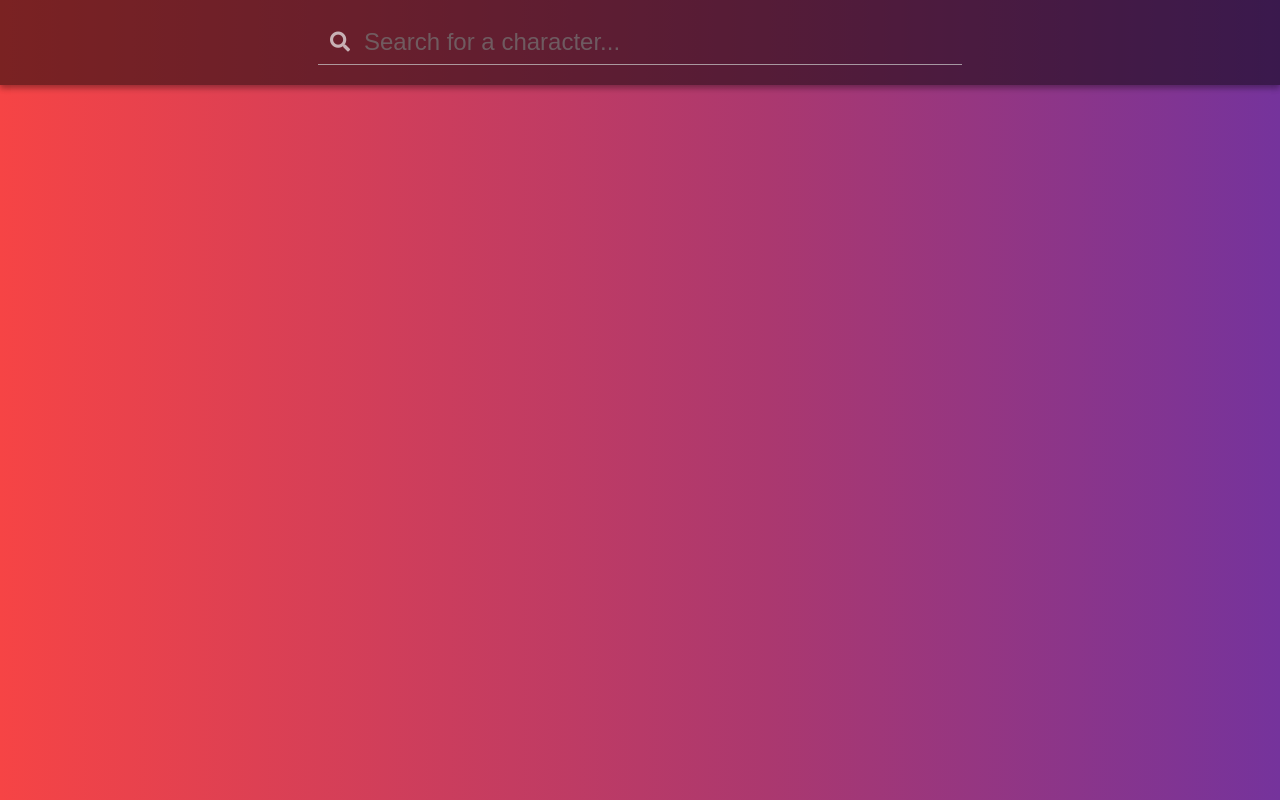
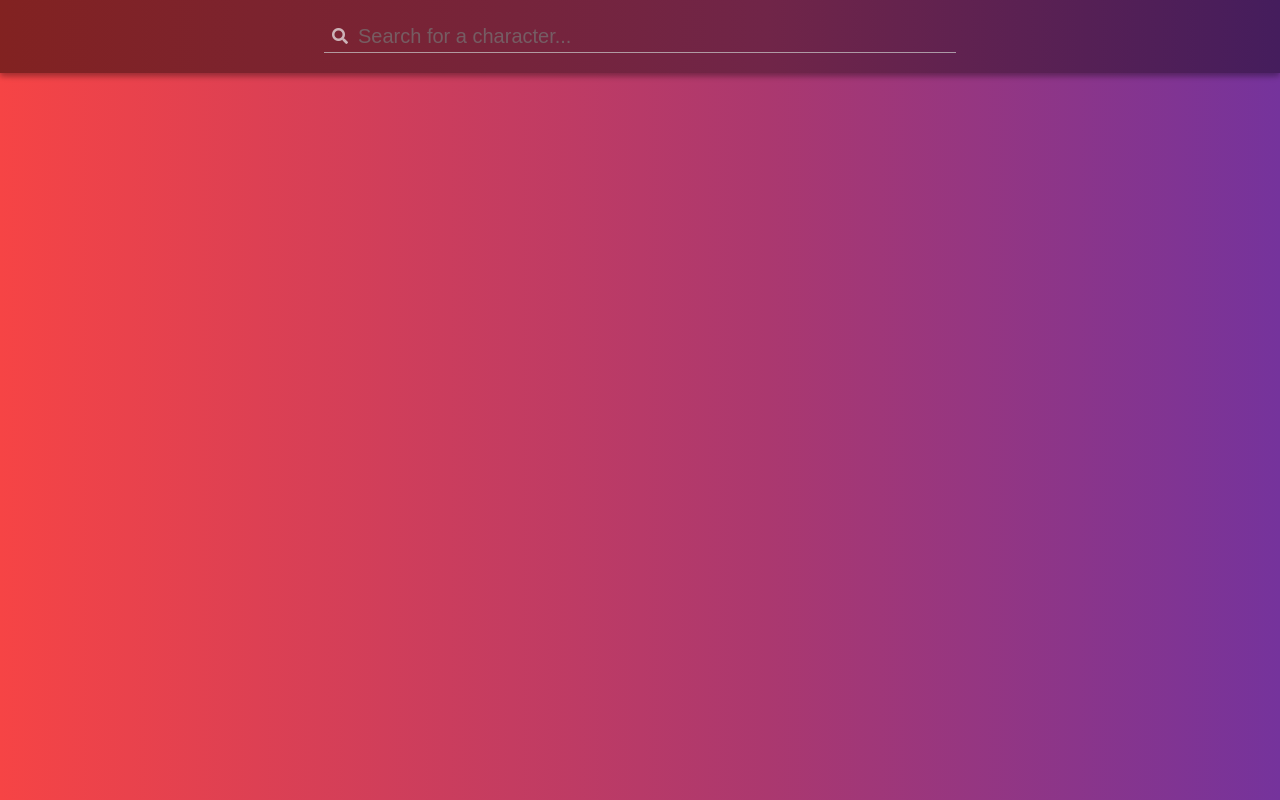
Before and after one commit to balzss/marvel, a React (Create React App) app: page / in a window 1280 px wide. Built offline with nearby package versions, Linux system fonts and the light colour scheme.

Commit message:
finishing cleanup

```diff
--- a/src/App.css
+++ b/src/App.css
@@ -1,4 +1,3 @@
-@import url('https://fonts.googleapis.com/css?family=Permanent+Marker');
 @import url('https://fonts.googleapis.com/css?family=Open+Sans:400,600,700');
 
 @font-face {
@@ -21,17 +20,21 @@ body {
 }
 
 .container {
+    max-width: 600px;
     display: flex;
+    margin: auto;
     flex-direction: column;
-    padding: 92px 12px;
+    padding: 78px 12px;
 }
 
 .search-bar {
-    position: absolute;
+    z-index: 1000;
+    position: fixed;
     top: 0;
     left: 0;
     width: 100%;
-    background-color: rgba(0,0,0,0.5);
+    background: rgb(130,34,33);
+    background: linear-gradient(90deg, rgba(130,34,33,1) 0%, rgba(112,37,72,1) 60%, rgba(69,29,93,1) 100%);
     color: #f0f0f0;
     display: flex;
     justify-content: center;
@@ -42,8 +45,8 @@ body {
 .search-bar > .fa-search {
     border-bottom: 1px solid #ccc;
     color: inherit;
-    font-size: 20px;
-    padding: 12px;
+    font-size: 16px;
+    padding: 8px;
     opacity: 0.7;
 }
 .search-bar > input {
@@ -55,15 +58,7 @@ body {
     border-bottom: 1px solid #ccc;
     outline: none;
     color: inherit;
-    font-size: 24px;
-}
-
-.container {
-    max-width: 600px;
-    margin-top: 32px;
-    display: flex;
-    flex-direction: column;
-    margin: auto;
+    font-size: 20px;
 }
 
 .card {
@@ -96,7 +91,6 @@ body {
 
 .card .hero-name {
     margin: 0;
-    /* font-family: 'Permanent Marker', cursive; */
     font-family: 'Helsinki', sans-serif;
 }
 
@@ -116,7 +110,7 @@ body {
 
 .card .button {
     background-size: 0 100%;
-    /* background-image: linear-gradient(to left, #f64445, #75339c); */
+    text-decoration: none;
     background-image: linear-gradient(to left, #75339c, #75339c);
     background-repeat: no-repeat;
     transition: all 0.5s;
@@ -139,7 +133,7 @@ body {
     justify-content: center;
 }
 
-.spinner > i{
+.spinner > i {
     margin: 42px;
     display: none;
     animation: spin 2s linear 0s infinite;
@@ -167,3 +161,7 @@ body {
         width: 100%;
     }
 }
+
+.red {
+    color: red;
+}
--- a/src/App.js
+++ b/src/App.js
@@ -5,14 +5,18 @@ import fuzzySearch from 'fuzzysearch';
 const API_KEY = '937517d8496fc712bbb2e6291ca03b27';
 const LOREM_IPSUM = 'Lorem ipsum, or lipsum as it is sometimes known, is dummy text used in laying out print, graphic or web designs. The passage is attributed to an unknown typesetter in the 15th century who is thought to have scrambled parts of Cicero\'s De Finibus Bonorum et Malorum for use in a type specimen book.';
 
-function stripHtml(html){
+function stripHtml (html) {
     const tmpElem = document.createElement('div');
     tmpElem.innerHTML = html;
     return tmpElem.textContent || tmpElem.innerText || LOREM_IPSUM;
 }
 
 class Card extends Component {
-    render() {
+    getUrl (t) {
+        return ((this.props.data || {}).urls.filter(url => url.type === t)[0] || {}).url || '#';
+    }
+
+    render () {
         return (
             <div className="card">
                 <div className="img-container">
@@ -22,21 +26,21 @@ class Card extends Component {
                     <h3 className="hero-name">{(this.props.data || {}).name}</h3>
                     <p className="details">{stripHtml((this.props.data || {}).description)}</p>
                     <div className="button-row">
-                        <div className="button style1">
+                        <a className="button" href={this.getUrl('detail')}>
+                            <div className="text">
+                                details
+                            </div>
+                        </a>
+                        <a className="button" href={this.getUrl('comiclink')}>
                             <div className="text">
                                 comics
                             </div>
-                        </div>
-                        <div className="button">
-                            <div className="text">
-                                stories
-                            </div>
-                        </div>
-                        <div className="button">
+                        </a>
+                        <a className="button" href={this.getUrl('wiki')}>
                             <div className="text">
                                 wiki
                             </div>
-                        </div>
+                        </a>
                     </div>
                 </div>
             </div>
@@ -45,7 +49,7 @@ class Card extends Component {
 }
 
 class App extends Component {
-    constructor(props) {
+    constructor (props) {
         super(props);
         this.state = {
             searchQuery: '',
@@ -53,10 +57,10 @@ class App extends Component {
         };
     }
 
-    handleSearchInput(event) {
+    handleSearchInput (event) {
         const typedQuery = event.target.value;
 
-        if(typedQuery.length === 1 && this.state.searchQuery === '') {
+        if (typedQuery.length === 1 && this.state.searchQuery === '') {
             this.getSearchResults(typedQuery);
         } else if (typedQuery.length === 0) {
             this.setState({initResults: []});
@@ -66,40 +70,36 @@ class App extends Component {
         this.setState({searchQuery: typedQuery});
     }
 
-    async getSearchResults(startsWith) {
-
+    async getSearchResults (startsWith) {
         document.querySelector('.spinner i').style.display = 'block';
 
         const endPoint = 'https://gateway.marvel.com/v1/public/' +
             `characters?nameStartsWith=${startsWith}&apikey=${API_KEY}&`;
 
         let i = 0;
-        while(true) {
-
+        while (true) {
             const currentPageSize = i > 0 ? 50 : 5;
-            const offet = i > 0 ? (i-1) * 50 + 5: 0;
+            const offet = i > 0 ? (i - 1) * 50 + 5 : 0;
 
             const retVal = await fetch(endPoint + `limit=${currentPageSize}&offset=${offet}`)
                 .then(response => response.json())
                 .then(result => {
                     return result.data;
-            });
-            console.log(retVal.results);
+                });
 
-            if(!this.state.searchQuery.startsWith(startsWith)) break;
+            if (!this.state.searchQuery.startsWith(startsWith)) break;
 
             this.setState({initResults: [...this.state.initResults, ...retVal.results]});
 
             document.querySelector('.spinner i').style.display = 'none';
 
-            if(retVal.count < currentPageSize) break;
+            if (retVal.count < currentPageSize) break;
 
             i++;
         }
-
     }
 
-    createResultList() {
+    createResultList () {
         return this.state.initResults
             .filter(r => {
                 return fuzzySearch(this.state.searchQuery.toLowerCase(), r.name.toLowerCase());
@@ -108,12 +108,16 @@ class App extends Component {
             });
     }
 
-    render() {
+    render () {
         return (
             <div className="container">
                 <div className="search-bar">
                     <i className="fas fa-search"></i>
-                    <input type="text" value={this.state.searchQuery} onChange={this.handleSearchInput.bind(this)} placeholder="Search for a character..."/>
+                    <input
+                        type="text"
+                        value={this.state.searchQuery}
+                        onChange={this.handleSearchInput.bind(this)}
+                        placeholder="Search for a character..."/>
                 </div>
                 <div className="spinner">
                     <i className="fas fa-spinner"></i>
```
